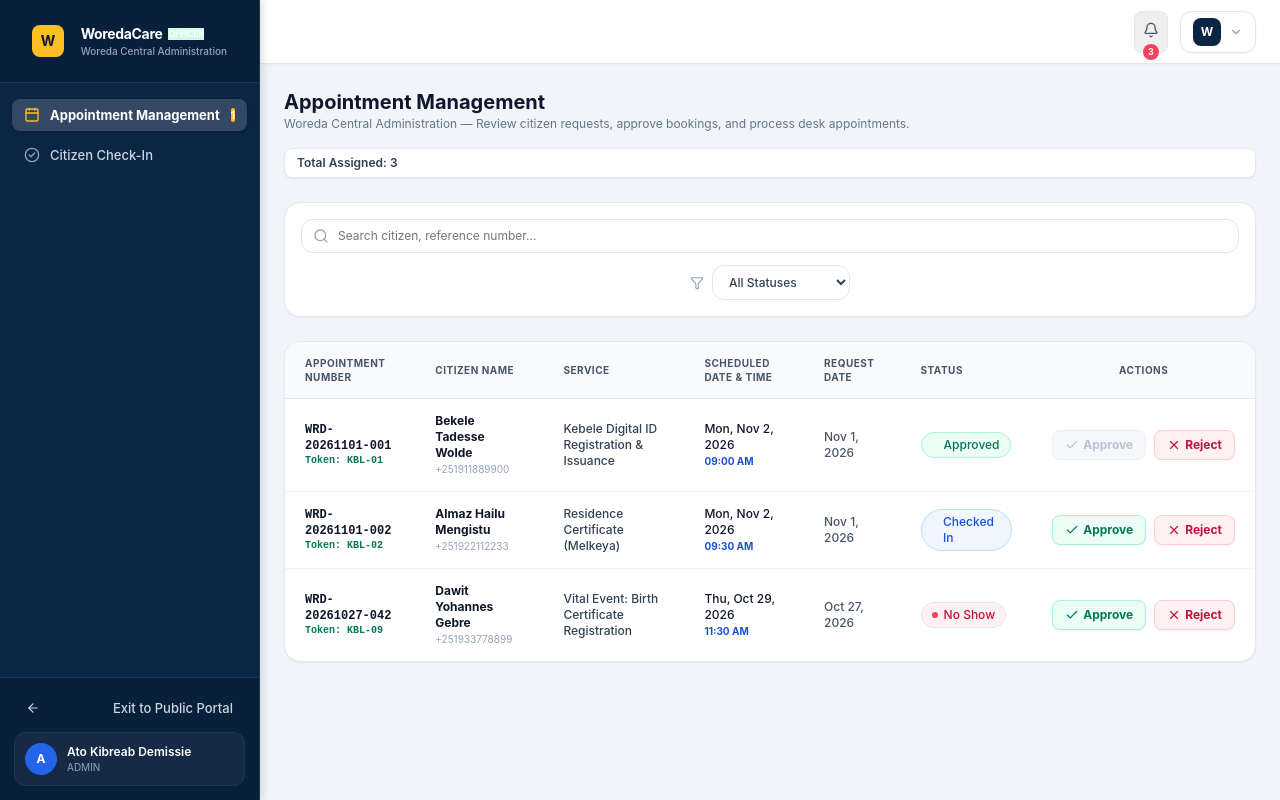
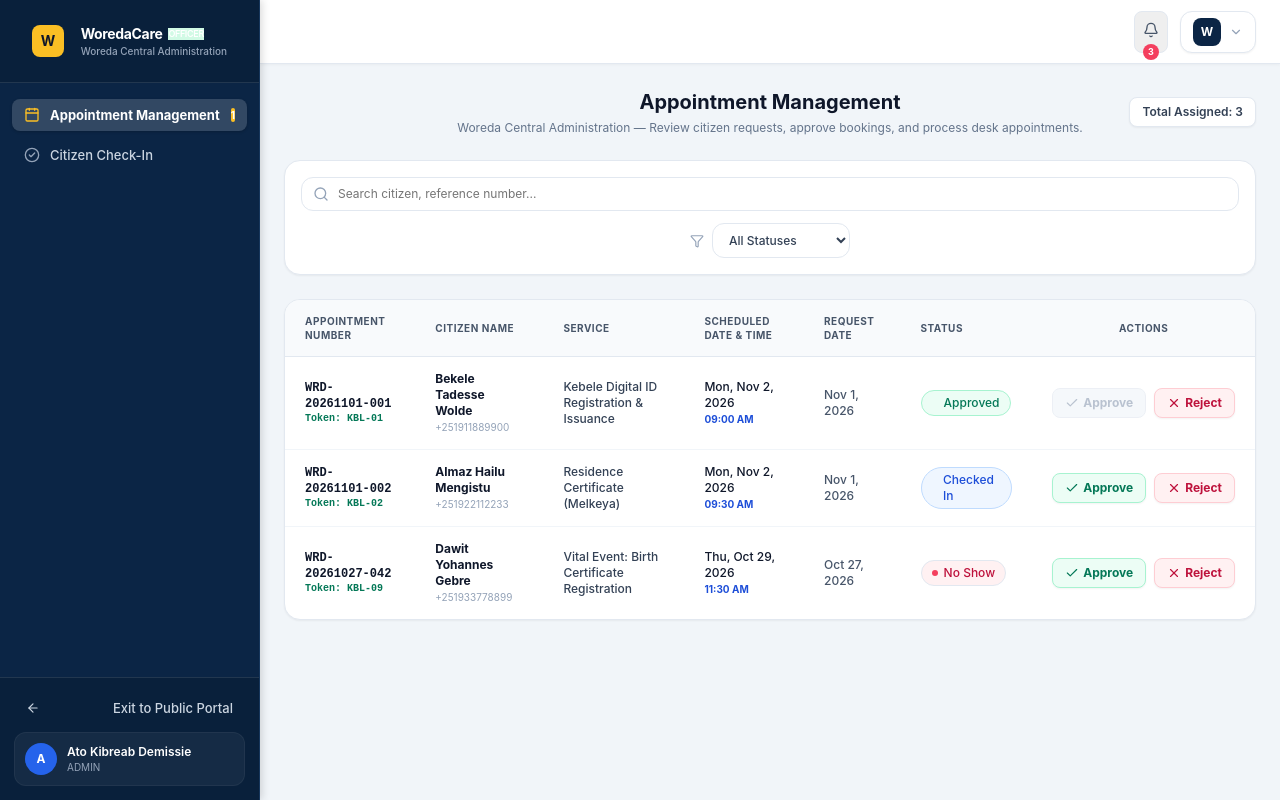
Before and after one commit to Amir3356/Woreda-Booking-and-Appointment-Management-System, a React (Vite) app in the folder client/: page /officer/appointments in a window 1280 px wide. Built offline with nearby package versions, Linux system fonts and the light colour scheme.

Commit message:
style: center-align appointment management header and description in officer dashboard

```diff
--- a/client/pages/officer/OfficerAppointmentsPage.jsx
+++ b/client/pages/officer/OfficerAppointmentsPage.jsx
@@ -56,16 +56,30 @@ export default function OfficerAppointmentsPage() {
   return (
     <div className="space-y-6 max-w-7xl mx-auto">
       {/* Header */}
-      <div className="flex flex-col sm:flex-row sm:items-center justify-between gap-4">
-        <div>
-          <h2 className="text-xl font-bold text-slate-900">Appointment Management</h2>
-          <p className="text-xs text-slate-500">
+      <div
+        className="relative flex items-center w-full min-h-[48px]"
+        style={{ position: "relative", minHeight: "48px" }}
+      >
+        <div className="w-full text-center" style={{ textAlign: "center" }}>
+          <h2 className="text-xl font-bold text-slate-900" style={{ textAlign: "center" }}>
+            Appointment Management
+          </h2>
+          <p className="text-xs text-slate-500 mt-1" style={{ textAlign: "center" }}>
             {currentUser?.departmentName ? `${currentUser.departmentName} — ` : ""}
             Review citizen requests, approve bookings, and process desk appointments.
           </p>
         </div>
 
-        <span className="text-xs bg-white px-3 py-1.5 rounded-lg border border-slate-200 text-slate-700 font-semibold shadow-xs">
+        <span
+          className="text-xs bg-white px-3 py-1.5 rounded-lg border border-slate-200 text-slate-700 font-semibold shadow-xs"
+          style={{
+            position: "absolute",
+            right: 0,
+            top: "50%",
+            transform: "translateY(-50%)",
+            whiteSpace: "nowrap",
+          }}
+        >
           Total Assigned: {deptAppointments.length}
         </span>
       </div>
```
